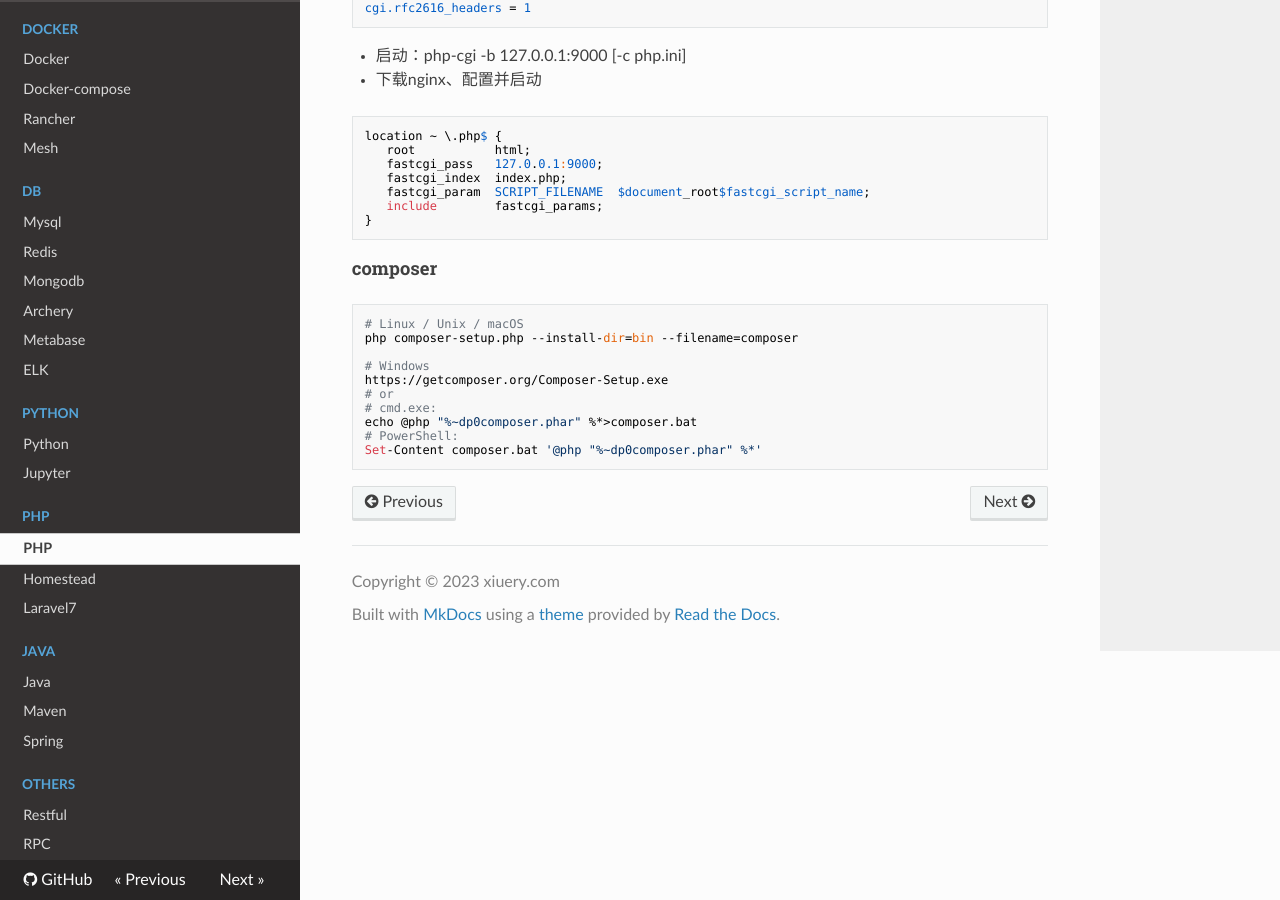
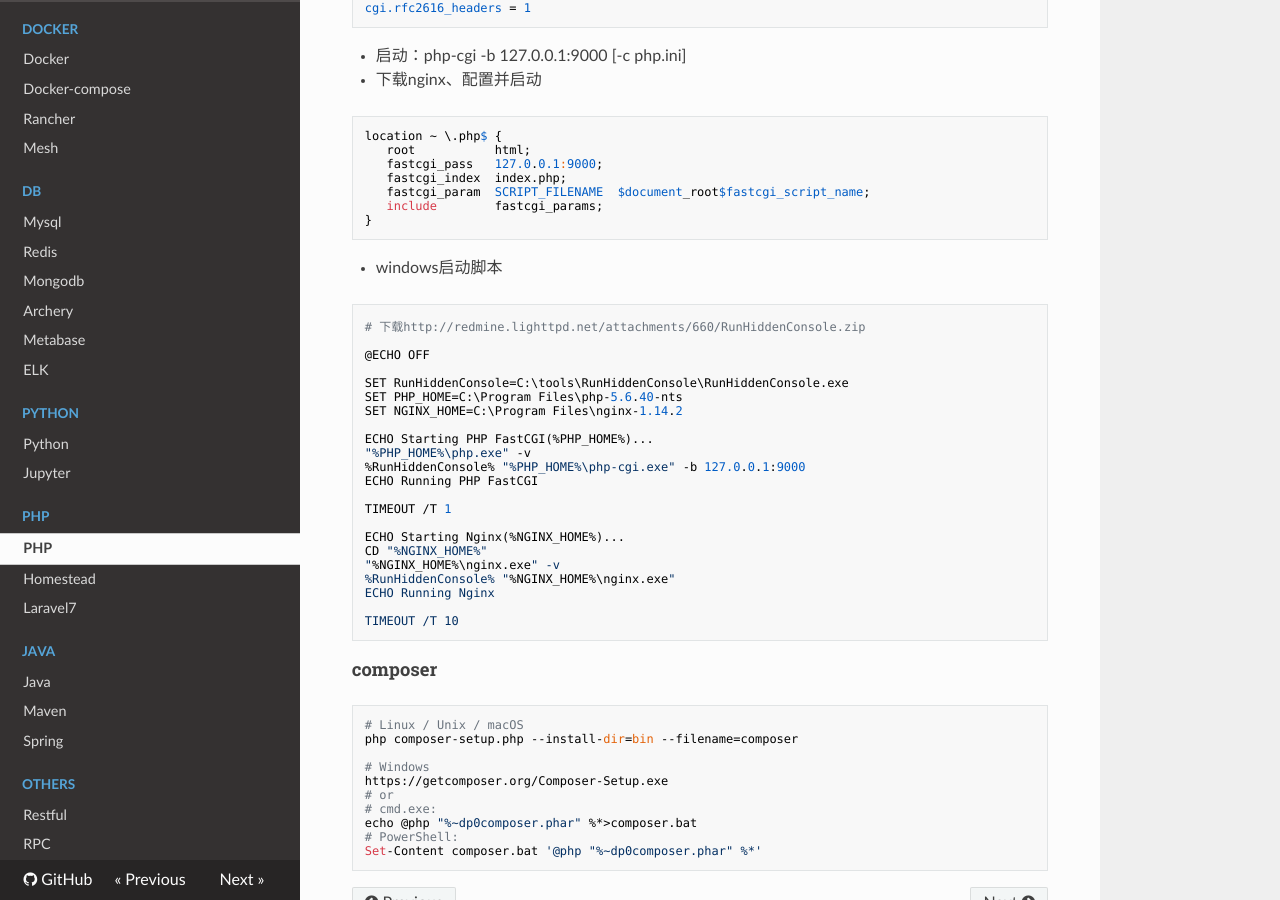
Before and after one commit to xiuery/manual, an MkDocs documentation site: the page built from docs/php/php.md, in a window 1280 px wide and 900 px high, scrolled down 798 px. Built offline with MkDocs 1.6.1, drawn with Linux system fonts in a browser that asks for light colours; nearby versions of some CDN libraries.

Commit message:
Update: php

````diff
--- a/docs/php/php.md
+++ b/docs/php/php.md
@@ -47,6 +47,32 @@ location ~ \.php$ {
 }
 ```
 
+- windows启动脚本
+```
+# 下载http://redmine.lighttpd.net/attachments/660/RunHiddenConsole.zip
+
+@ECHO OFF
+
+SET RunHiddenConsole=C:\tools\RunHiddenConsole\RunHiddenConsole.exe
+SET PHP_HOME=C:\Program Files\php-5.6.40-nts
+SET NGINX_HOME=C:\Program Files\nginx-1.14.2
+
+ECHO Starting PHP FastCGI(%PHP_HOME%)...
+"%PHP_HOME%\php.exe" -v
+%RunHiddenConsole% "%PHP_HOME%\php-cgi.exe" -b 127.0.0.1:9000
+ECHO Running PHP FastCGI
+
+TIMEOUT /T 1
+
+ECHO Starting Nginx(%NGINX_HOME%)...
+CD "%NGINX_HOME%"
+"%NGINX_HOME%\nginx.exe" -v
+%RunHiddenConsole% "%NGINX_HOME%\nginx.exe"
+ECHO Running Nginx
+
+TIMEOUT /T 10
+```
+
 #### composer
 ```
 # Linux / Unix / macOS
````
